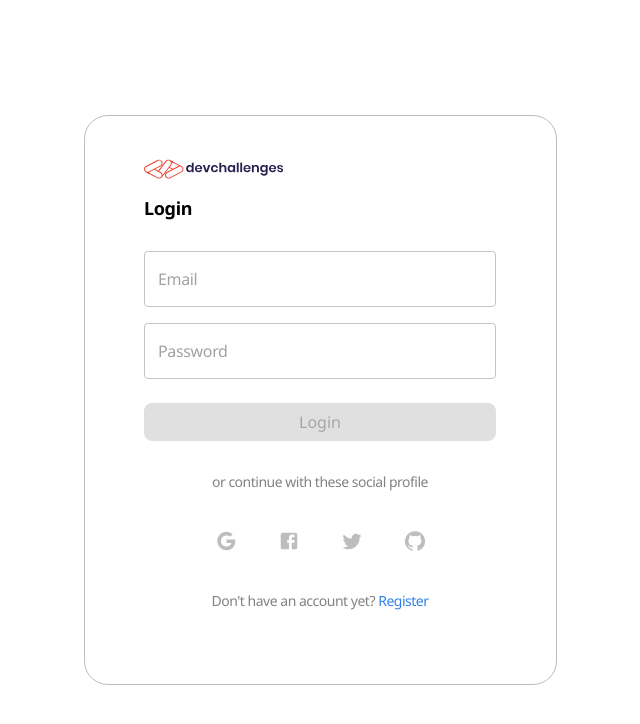
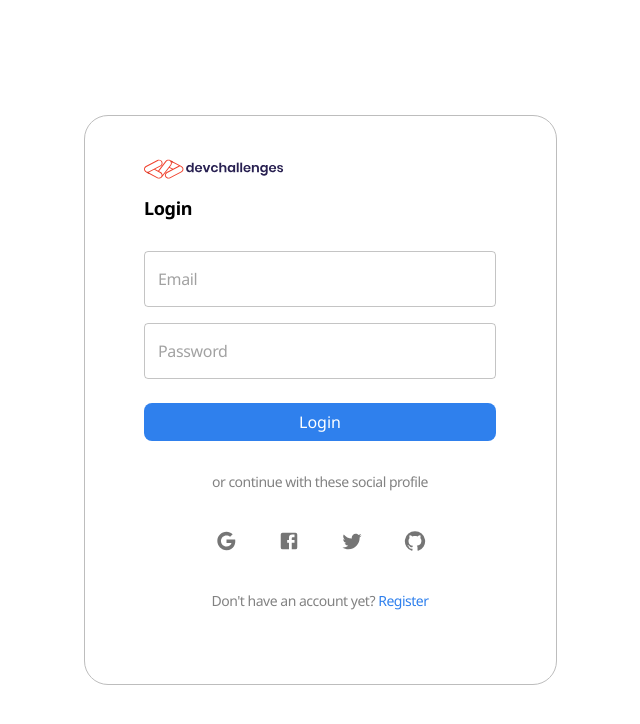
Before and after one commit to bibmode/nextauth-app, a Next.js app: page /login in a window 1280 px wide. Shown: the top 724 px of the page, without its empty margins (320-960 px from the left). Built offline with nearby package versions, Linux system fonts and the light colour scheme; no server answers.

Commit message:
loading for disabled property

```diff
--- a/components/login/Login.js
+++ b/components/login/Login.js
@@ -171,7 +171,7 @@ const Login = () => {
               disableElevation
               fullWidth
               sx={{ textTransform: "none" }}
-              disabled={!loading}
+              disabled={loading}
             >
               {toggleForm ? "Register" : "Login"}
             </SubmitButton>
@@ -184,7 +184,7 @@ const Login = () => {
             <IconButton
               aria-label="google"
               onClick={() => handleClick("google")}
-              disabled={!loading}
+              disabled={loading}
             >
               <GoogleIcon sx={{ fontSize: 22 }} />
             </IconButton>
@@ -192,7 +192,7 @@ const Login = () => {
             <IconButton
               aria-label="facebook"
               onClick={() => handleClick("facebook")}
-              disabled={!loading}
+              disabled={loading}
             >
               <FacebookIcon sx={{ fontSize: 22 }} />
             </IconButton>
@@ -200,7 +200,7 @@ const Login = () => {
             <IconButton
               aria-label="twitter"
               onClick={() => handleClick("twitter")}
-              disabled={!loading}
+              disabled={loading}
             >
               <TwitterIcon sx={{ fontSize: 22 }} />
             </IconButton>
@@ -208,7 +208,7 @@ const Login = () => {
             <IconButton
               aria-label="github"
               onClick={() => handleClick("github")}
-              disabled={!loading}
+              disabled={loading}
             >
               <GitHubIcon sx={{ fontSize: 22 }} />
             </IconButton>
```
